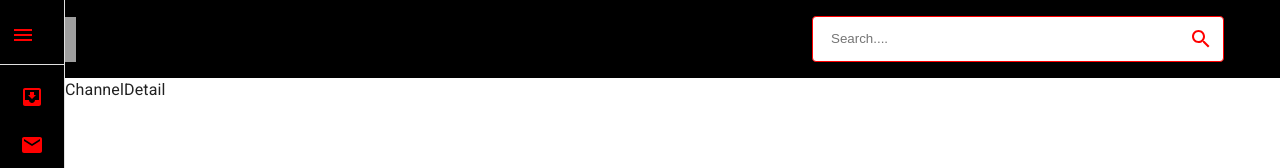
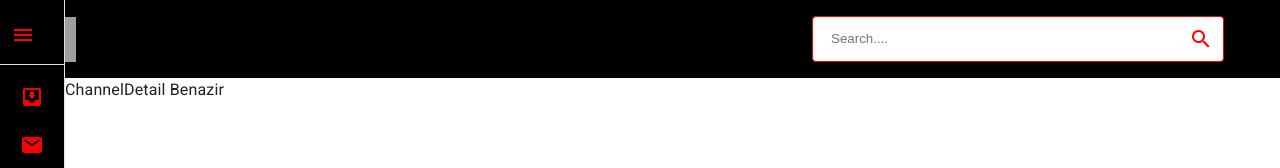
Before and after one commit to Be-create/Youtube, a React (Create React App) app in the folder mui-youtube/: page /channel/1 in a window 1280 px wide. Shown: the top 168 px of the page. Built offline with nearby package versions, Linux system fonts and the light colour scheme; grey boxes are pictures that could not be loaded.

Commit message:
Destop commit

```diff
--- a/mui-youtube/src/components/ChannelDetail.jsx
+++ b/mui-youtube/src/components/ChannelDetail.jsx
@@ -2,7 +2,7 @@ import React from 'react'
 
 const ChannelDetail = () => {
   return (
-    <div>ChannelDetail</div>
+    <div>ChannelDetail Benazir</div>
   )
 }
 
```
